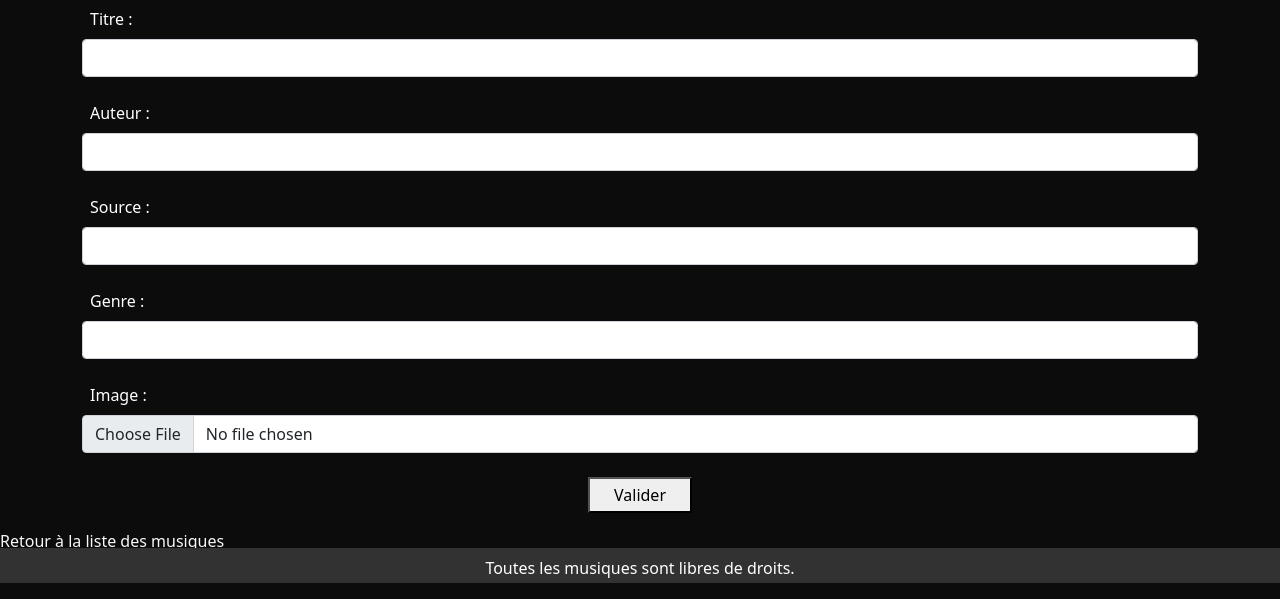
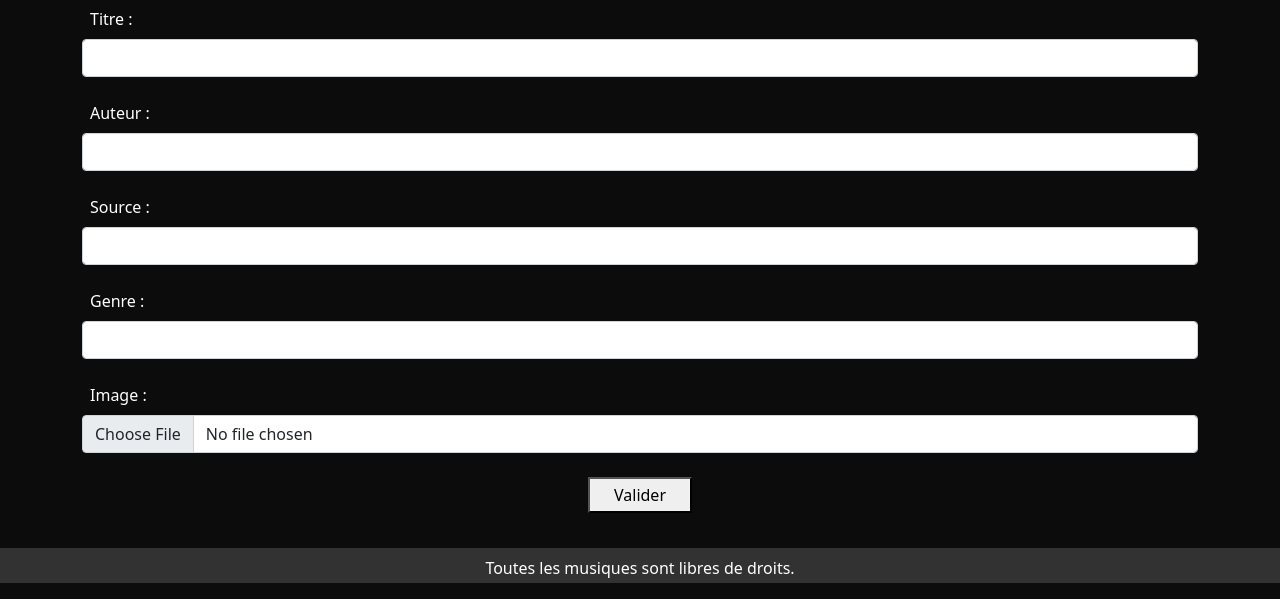
Before and after one commit to WildCodeSchool/2022_03_PHP_Lyon_P2_Mood_In_Music, a PHP site: template src/View/Admin/edit.html.twig in a window 1280 px wide. Shown: the part 201-800 px from the top of the page. Run offline with PHP 8.4, Linux system fonts and the light colour scheme; the template is opened without the code that fills it, so the values that code supplies are empty; some libraries are stand-ins or nearby versions.

Commit message:
change css and remove button to back list because we have a button BDD to access list music

```diff
--- a/src/View/Admin/edit.html.twig
+++ b/src/View/Admin/edit.html.twig
@@ -3,7 +3,4 @@
 {% block content %}
     <h1 class="text-center mt-5 mb-5">Mettre à jour : {{ music.title }}</h1>
     {% include 'Admin/_form.html.twig' %}
-    <p>
-        <a class="text-light" href="/admin">Retour à la liste des musiques</a>
-    </p>
 {% endblock %}
--- a/src/View/Admin/show.html.twig
+++ b/src/View/Admin/show.html.twig
@@ -2,6 +2,9 @@
 
 {% block content %}
     <h1 class="text-center mt-5 mb-5"> Musique ajoutée :</h1>
+    <p>
+        <a class="text-light" href="/admin">Retour à la liste des musiques</a>
+    </p>
     <h1 class="text-center mt-5 mb-5">
         {{music.title}} By {{music.author}}
     </h1>
@@ -17,8 +20,5 @@
     <div class="text-center">
         <td><button type="button" class="btn-light m-2 p-2"><a href="edit?id={{music.id}}">Modifier la musique</a></button></td>
         <td><button type="button" class="btn-danger m-2 p-2"><a href="delete?id={{music.id}}">Supprimer la musique</a></button></td>
-        <p>
-            <a class="text-light" href="/admin">Retour à la liste des musiques</a>
-        </p>
     </div>
 {% endblock %}
```
